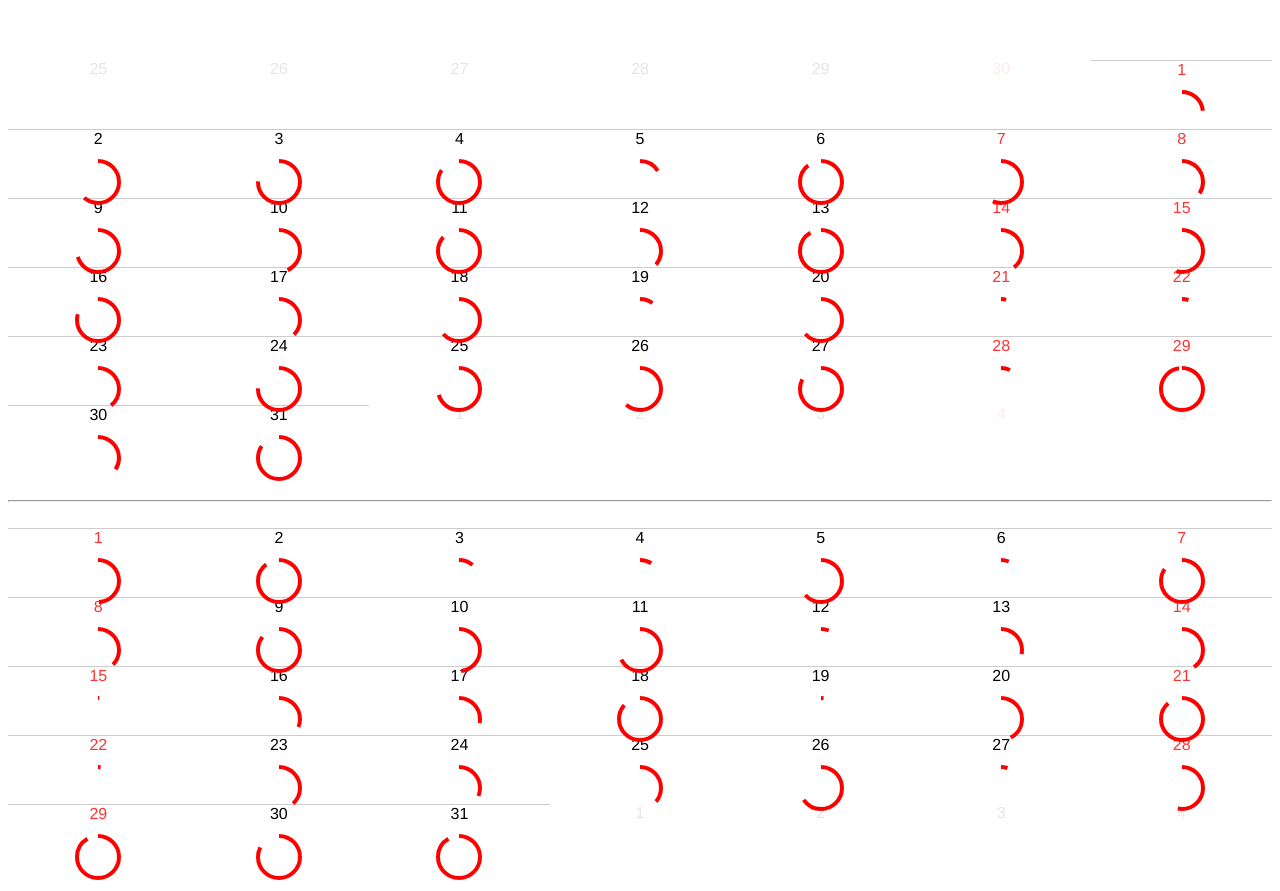
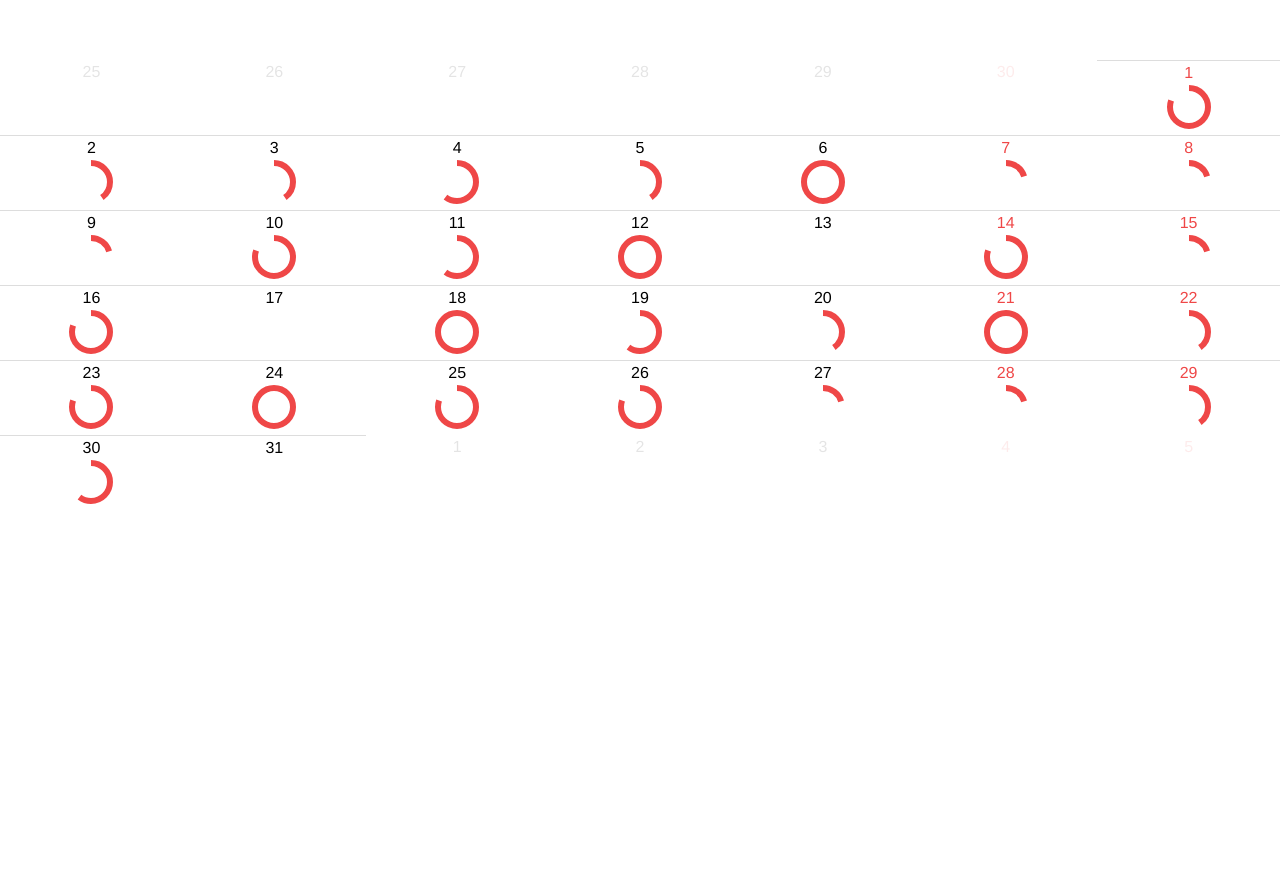
Before and after one commit to sanyakiedis/cell-calendar, a Vue app: page / in a window 1280 px wide. After the commit the page ends 800 px from the top, so only its background shows below. Built offline with nearby package versions, Linux system fonts and the light colour scheme.

Commit message:
add logic for tracker

```diff
--- a/src/App.vue
+++ b/src/App.vue
@@ -1,16 +1,13 @@
 <template>
   <div id="app">
-    <CellCalendar/>
-    <br>
-    <hr>
-    <br>
-    <CellCalendar sundayFirst/>
+    <CellCalendar month="12" year="2019" :value="mock"/>
   </div>
 </template>
 
 <script lang="ts">
 import { Component, Vue } from 'vue-property-decorator';
-import CellCalendar from './components/CellCalendar.vue';
+import CellCalendar from '@/components/CellCalendar.vue';
+import * as API from '@/./api';
 
 @Component({
   components: {
@@ -18,11 +15,177 @@ import CellCalendar from './components/CellCalendar.vue';
   },
 })
 export default class App extends Vue {
-
+    private mock: API.Data[] = [
+      {
+        date: '2019-11-01',
+        all: 5,
+        done: 1,
+      },
+      {
+        date: '2019-12-01',
+        all: 5,
+        done: 4,
+      },
+      {
+        date: '2019-12-02',
+        all: 5,
+        done: 2,
+      },
+      {
+        date: '2019-12-03',
+        all: 5,
+        done: 2,
+      },
+      {
+        date: '2019-12-04',
+        all: 5,
+        done: 3,
+      },
+      {
+        date: '2019-12-05',
+        all: 5,
+        done: 2,
+      },
+      {
+        date: '2019-12-06',
+        all: 5,
+        done: 5,
+      },
+      {
+        date: '2019-12-07',
+        all: 5,
+        done: 1,
+      },
+      {
+        date: '2019-12-08',
+        all: 5,
+        done: 1,
+      },
+      {
+        date: '2019-12-09',
+        all: 5,
+        done: 1,
+      },
+      {
+        date: '2019-12-10',
+        all: 5,
+        done: 4,
+      },
+      {
+        date: '2019-12-11',
+        all: 5,
+        done: 3,
+      },
+      {
+        date: '2019-12-12',
+        all: 5,
+        done: 5,
+      },
+      {
+        date: '2019-12-13',
+        all: 5,
+        done: 0,
+      },
+      {
+        date: '2019-12-14',
+        all: 5,
+        done: 4,
+      },
+      {
+        date: '2019-12-15',
+        all: 5,
+        done: 1,
+      },
+      {
+        date: '2019-12-16',
+        all: 5,
+        done: 4,
+      },
+      {
+        date: '2019-12-17',
+        all: 5,
+        done: 0,
+      },
+      {
+        date: '2019-12-18',
+        all: 5,
+        done: 5,
+      },
+      {
+        date: '2019-12-19',
+        all: 5,
+        done: 3,
+      },
+      {
+        date: '2019-12-20',
+        all: 5,
+        done: 2,
+      },
+      {
+        date: '2019-12-21',
+        all: 5,
+        done: 5,
+      },
+      {
+        date: '2019-12-22',
+        all: 5,
+        done: 2,
+      },
+      {
+        date: '2019-12-23',
+        all: 5,
+        done: 4,
+      },
+      {
+        date: '2019-12-24',
+        all: 5,
+        done: 5,
+      },
+      {
+        date: '2019-12-25',
+        all: 5,
+        done: 4,
+      },
+      {
+        date: '2019-12-26',
+        all: 5,
+        done: 4,
+      },
+      {
+        date: '2019-12-27',
+        all: 5,
+        done: 1,
+      },
+      {
+        date: '2019-12-28',
+        all: 5,
+        done: 1,
+      },
+      {
+        date: '2019-12-29',
+        all: 5,
+        done: 2,
+      },
+      {
+        date: '2019-12-30',
+        all: 5,
+        done: 3,
+      },
+      {
+        date: '2019-12-31',
+        all: 5,
+        done: 0,
+      },
+    ];
 }
 </script>
 
 <style lang="less">
+    body {
+        padding: 0;
+        margin: 0;
+    }
+
     #app {
         font-family: 'Avenir', Helvetica, Arial, sans-serif;
         -webkit-font-smoothing: antialiased;
--- /dev/null
+++ b/src/api.ts
@@ -0,0 +1,14 @@
+export interface Day {
+    day: number;
+    month: number;
+}
+
+export interface Data {
+    date: string;
+    all: number;
+    done: number;
+}
+
+export interface Cell extends Day {
+    percent: number;
+}
--- a/src/components/CellCalendar.vue
+++ b/src/components/CellCalendar.vue
@@ -1,9 +1,9 @@
 <template>
     <div class="month" :class="sundayFirst ? 'sunday-first' : 'monday-first'">
         <div class="week" v-for="week in cellArray">
-            <div class="day" v-for="cell in week" :class="{'other-month': cell.month !== month}">
-                {{cell.day}}
-                <tracker v-if="cell.month === month" :value="Math.floor(Math.random() * 100)"></tracker>
+            <div class="day" v-for="cell in week" :class="{'other-month': cell.month !== parseInt(month)}">
+                <p>{{cell.day}}</p>
+                <tracker v-if="cell.month === parseInt(month)" :stroke="6" :value="cell.percent"></tracker>
             </div>
         </div>
     </div>
@@ -12,6 +12,7 @@
 <script lang="ts">
     import {Component, Prop, Vue} from 'vue-property-decorator';
     import * as TOOLS from '@/tools';
+    import * as API from '@/api';
     import Tracker from '@/components/Tracker.vue';
 
     @Component({components: {Tracker}})
@@ -25,8 +26,11 @@
         @Prop(Boolean)
         private sundayFirst!: boolean;
 
-        private get cellArray(): TOOLS.Cell[][] {
-            return TOOLS.monthWeeks(this.month, this.year, this.sundayFirst);
+        @Prop({default: () => []})
+        private value!: API.Data[];
+
+        private get cellArray(): API.Cell[][] {
+            return TOOLS.getData(this.value, this.month, this.year, this.sundayFirst);
         }
     }
 </script>
@@ -39,10 +43,20 @@
             .day {
                 display: inline-block;
                 color: #000;
-                border-top: 1px solid #ccc;
+                border-top: 1px solid #ddd;
                 flex: 20px 1 0;
                 max-height: 100px;
                 user-select: none;
+                padding: 3px;
+
+                p {
+                    margin: 0;
+                }
+
+                .tracker {
+                    width: 100%;
+                    height: 50px;
+                }
 
                 &.other-month {
                     border: none;
@@ -54,14 +68,14 @@
         &.sunday-first {
             .week .day:first-child,
             .week .day:last-child {
-                color: #f33;
+                color: #ef4747;
             }
         }
 
         &.monday-first {
             .week .day:last-child,
             .week .day:nth-last-child(2) {
-                color: #f33;
+                color: #ef4747;
             }
          }
     }
--- a/src/components/Tracker.vue
+++ b/src/components/Tracker.vue
@@ -52,7 +52,7 @@
     }
 
     .circle {
-        stroke: red;
+        stroke: #ef4747;
         transition: 0.35s stroke-dashoffset;
         transform: rotate(-90deg);
         transform-origin: 50% 50%;
--- a/src/tools.ts
+++ b/src/tools.ts
@@ -1,11 +1,28 @@
-export interface Cell {
-    day: number;
-    month: number;
+import * as API from '@/api';
+
+export function getData(data: API.Data[], month: number, year: number, sundayFirst: boolean = false): API.Cell[][] {
+    const days: API.Day[] = monthDays(month, year, sundayFirst);
+
+    const startDate: number = parseInt(year + month + '00', 0);
+    const endDate: number = parseInt(year + month + '32', 0);
+
+    data = data
+        .filter((i) => dateToInt(i.date) > startDate && dateToInt(i.date) < endDate)
+        .sort((a, b) => dateToInt(a.date) - dateToInt(b.date));
+
+    return separateWeeks(
+        days.map((day) => {
+            const tracker: API.Data | undefined =
+                data.find((i) => i.date === `${year}-${toTwoDigits(day.month)}-${toTwoDigits(day.day)}`);
+            return {
+                ...day,
+                percent: tracker ? tracker.done / tracker.all * 100 : 0,
+            };
+        }));
 }
 
-export function monthWeeks(month: number, year: number, sundayFirst: boolean = false): Cell[][] {
-    const result: Cell[][] = [];
-    const days: Cell[] = [];
+export function monthDays(month: number, year: number, sundayFirst: boolean): API.Day[] {
+    const days: API.Day[] = [];
     let firstDay: Date = new Date(`${month} 01 ${year}`);
     let offset: number = firstDay.getDay();
 
@@ -31,9 +48,21 @@ export function monthWeeks(month: number, year: number, sundayFirst: boolean = f
         firstDay.setDate(firstDay.getDate() + 1);
     }
 
+    return days;
+}
+
+export function separateWeeks(days: API.Cell[]): API.Cell[][] {
+    const weeks: API.Cell[][] = [];
     while (days.length) {
-        result.push(days.splice(0, 7));
+        weeks.push(days.splice(0, 7));
     }
+    return weeks;
+}
 
-    return result;
+export function dateToInt(s: string): number {
+    return parseInt(s.replace(/-/g, ''), 0);
 }
+
+export function toTwoDigits(v: string | number): string {
+    return v < 10 ? `0${v}` : v.toString();
+}
```
Lines whose indentation alone changed are shown as unchanged.
